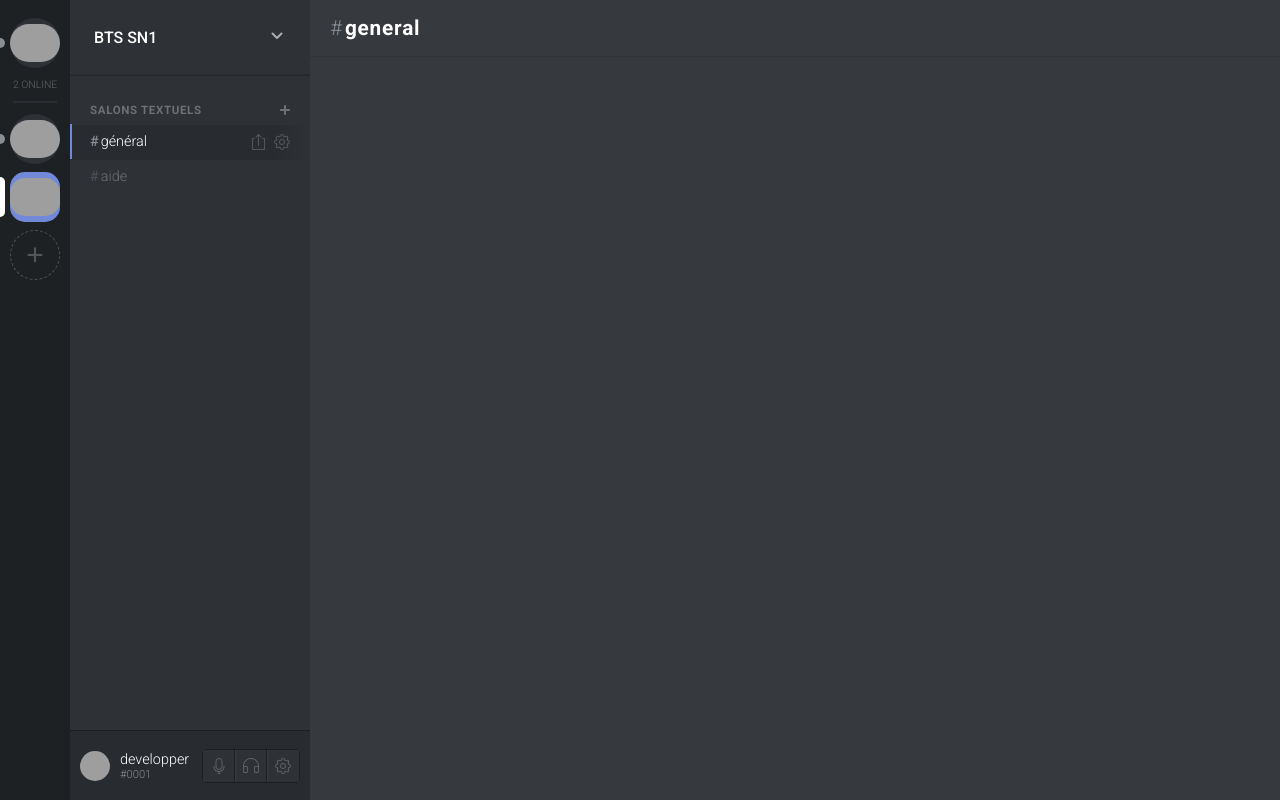
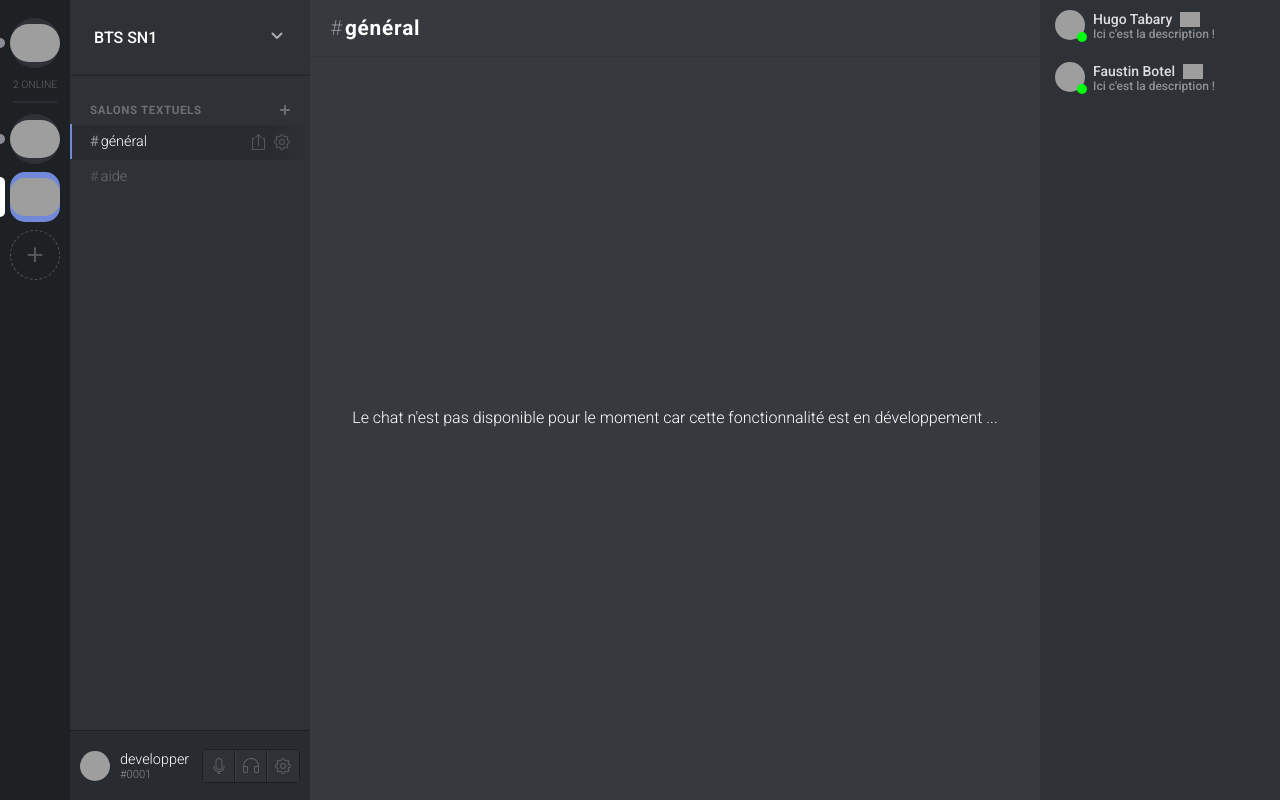
Before and after one commit to HugoTby/BlaBlaChat, a PHP site: page / in a window 1280 px wide. Run offline with PHP 8.4, Linux system fonts and the light colour scheme; grey boxes are pictures that could not be loaded.

Commit message:
Add files via upload

```diff
--- a/src/index.html
+++ b/src/index.html
@@ -7,7 +7,7 @@
     <meta name="viewport" content="width=device-width, initial-scale=1.0">
     <link rel="stylesheet" href="style.css">
     <script type="text/javascript" src="main.js"></script>
-    <title>Document</title>
+    <title>BlaBlaChat - BTSSN1</title>
 </head>
 
 <body>
@@ -15,11 +15,12 @@
         <aside class="servers">
             <div class="servers-collection">
                 <div class="server focusable server-friends unread" role="button" aria-label="Friends unread">
-                     <div class="server-icon"><!--<svg>
+                    <div class="server-icon"><!--<svg>
                             <use xlink:href="#icon-friends" />
                         </svg> -->
                         <img
-                        src="https://cdn3.iconfinder.com/data/icons/social-messaging-ui-color-line/254000/89-512.png" /></div>
+                            src="https://cdn3.iconfinder.com/data/icons/social-messaging-ui-color-line/254000/89-512.png" />
+                    </div>
                 </div>
             </div>
 
@@ -34,7 +35,8 @@
             <div class="servers-collection">
                 <div class="server focusable active" role="button" aria-label="My Server" aria-selected="true">
                     <div class="server-icon"><img
-                            src="https://media.licdn.com/dms/image/C4D03AQFe17hcSre8jw/profile-displayphoto-shrink_800_800/0/1629472375644?e=2147483647&v=beta&t=GO_Of8CSmw30DXYWD7KtZNIXv6gGVhAl6kFsyjFnDKc" /></div>
+                            src="https://media.licdn.com/dms/image/C4D03AQFe17hcSre8jw/profile-displayphoto-shrink_800_800/0/1629472375644?e=2147483647&v=beta&t=GO_Of8CSmw30DXYWD7KtZNIXv6gGVhAl6kFsyjFnDKc" />
+                    </div>
                 </div>
             </div>
             <div class="servers-collection">
@@ -83,8 +85,8 @@
             </section>
 
             <footer class="channels-footer">
-                <img class="avatar" alt="Avatar"
-                    src="https://encrypted-tbn0.gstatic.com/images?q=tbn:ANd9GcQRr0YlatAy-hrNCQjzZ7fqDzNiXt7HGmzVaA&usqp=CAU" />
+                <img class="avatar" alt="404"
+                    src="https://www.bitss.org/wp-content/uploads/2022/04/avatar_hu8d30e29128cae2b0d49276543cea6665_24055_250x250_fill_q90_lanczos_center.jpg" />
                 <div class="channels-footer-details">
                     <span class="username">developper</span>
                     <span class="tag">#0001</span>
@@ -103,15 +105,81 @@
             </footer>
         </aside>
 
+
+
         <div class="vert-container">
             <menu type="toolbar" class="menu">
-                <h2 class="menu-name">general</h2>
+                <h2 class="menu-name">général</h2>
             </menu>
-
             <section class="chat">
-
+                <span
+                    style="display: flex;justify-content: center;align-items: center; height: 90vh;font-weight: 300;">Le
+                    chat n'est pas disponible pour le moment car cette fonctionnalité est en développement ...</span>
             </section>
         </div>
+
+        <aside class="accounts">
+            <div class="member" aria-expanded="false">
+                <div class="layout">
+                    <div class="avatar">
+                        <div class="wrapper-3Un6-K" style="width: 32px; height: 32px;">
+                            <svg width="40" height="40" viewBox="0 0 40 40" class="mask" aria-hidden="true">
+                                <foreignObject x="0" y="0" width="32" height="32"
+                                    mask="url(#svg-mask-avatar-status-round-32)">
+                                    <div class="avatarStack-3Bjmsl">
+                                        <img src="https://www.bitss.org/wp-content/uploads/2022/04/avatar_hu8d30e29128cae2b0d49276543cea6665_24055_250x250_fill_q90_lanczos_center.jpg"
+                                            alt=" " class="avatar-31d8He" aria-hidden="true">
+                                    </div>
+                                </foreignObject>
+                                <circle cx="27" cy="27" r="5" fill="#00ff0c" mask="url(#svg-mask-status-dnd)" class="pointerEvents"></circle>
+                            </svg>
+                        </div>
+                    </div>
+                    <div class="content-1U25dZ">
+                        <div class="nameAndDecorators-3ERwy2">
+                            <div class="name-3Vmqxm">
+                                <span class="username-i5-wv-">
+                                    <span class="username-3_PJ5r desaturateUserColors-1O-G89">Hugo Tabary</span>
+                                </span>
+                            </div>
+                            <img style="padding-left:8px;height:15px"
+                                src="https://upload.wikimedia.org/wikipedia/commons/1/1f/031tick.png">
+                        </div>
+                        <div class="subText-OGOWMj">Ici c'est la description !</div>
+                    </div>
+                </div>
+            </div>
+            <div class="member" aria-expanded="false">
+                <div class="layout">
+                    <div class="avatar">
+                        <div class="wrapper-3Un6-K" style="width: 32px; height: 32px;">
+                            <svg width="40" height="40" viewBox="0 0 40 40" class="mask" aria-hidden="true">
+                                <foreignObject x="0" y="0" width="32" height="32"
+                                    mask="url(#svg-mask-avatar-status-round-32)">
+                                    <div class="avatarStack-3Bjmsl">
+                                        <img src="https://cyber-privacy.net/wp-content/uploads/thispersondoesnotexist.com-image02-1024x1024.jpg"
+                                            alt=" " class="avatar-31d8He" aria-hidden="true">
+                                    </div>
+                                </foreignObject>
+                                <circle cx="27" cy="27" r="5" fill="#00ff0c" mask="url(#svg-mask-status-dnd)" class="pointerEvents"></circle>
+                            </svg>
+                        </div>
+                    </div>
+                    <div class="content-1U25dZ">
+                        <div class="nameAndDecorators-3ERwy2">
+                            <div class="name-3Vmqxm">
+                                <span class="username-i5-wv-">
+                                    <span class="username-3_PJ5r desaturateUserColors-1O-G89">Faustin Botel</span>
+                                </span>
+                            </div>
+                            <img style="padding-left:8px;height:15px"
+                                src="https://cdn-icons-png.flaticon.com/512/6941/6941697.png">
+                        </div>
+                        <div class="subText-OGOWMj">Ici c'est la description !</div>
+                    </div>
+                </div>
+            </div>
+        </aside>
     </main>
 
 
@@ -183,29 +251,24 @@
 
     // N'oubliez pas d'inclure le code présent à la ligne 14, dans votre balise html <body>
 
-    document.onkeydown=function(e)
-    {
-        if(event.keyCode == 123)
-        {
+    document.onkeydown = function (e) {
+        if (event.keyCode == 123) {
             return false;
         }
-        if(e.ctrlKey && e.shiftKey && e.keyCode == 'I'.charCodeAt(0))
-        {
+        if (e.ctrlKey && e.shiftKey && e.keyCode == 'I'.charCodeAt(0)) {
             return false;
         }
-        if(e.ctrlKey && e.shiftKey && e.keyCode == 'J'.charCodeAt(0))
-        {
+        if (e.ctrlKey && e.shiftKey && e.keyCode == 'J'.charCodeAt(0)) {
             return false;
         }
-        if(e.ctrlKey && e.shiftKey && e.keyCode == 'C'.charCodeAt(0))
-        {
+        if (e.ctrlKey && e.shiftKey && e.keyCode == 'C'.charCodeAt(0)) {
             return false;
         }
-        if(e.ctrlKey && e.keyCode == 'U'.charCodeAt(0))
-        {
+        if (e.ctrlKey && e.keyCode == 'U'.charCodeAt(0)) {
             return false;
         }
 
     }
 </script>
+
 </html>
--- a/src/style.css
+++ b/src/style.css
@@ -40,6 +40,12 @@ html, body {
   display: none;
 }
 .channels {
+  background: #2E3136;
+  display: flex;
+  flex-direction: column;
+  flex: 0 0 240px;
+}
+.accounts {
   background: #2E3136;
   display: flex;
   flex-direction: column;
@@ -399,3 +405,77 @@ svg[id] {
   color: white;
   border-radius: 30%;
 }
+
+
+
+
+
+
+
+
+.member {
+  display: flex;
+  align-items: center;
+  padding: 10px;
+  cursor: pointer;
+  transition: background-color 0.2s ease-in-out;
+  user-select: none;
+  padding-left: 15px;
+}
+.layout {
+display: flex;
+align-items: center;
+}
+
+.member:hover {
+  background-color: #3a3f44;
+}
+
+.content-1U25dZ {
+  display: flex;
+  flex-direction: column;
+  justify-content: center;
+}
+
+.nameAndDecorators-3ERwy2 {
+  display: flex;
+  align-items: center;
+  padding-left: 6px;
+}
+
+.name-3Vmqxm {
+  font-weight: 500;
+  color: #dcddde;
+  font-size: 14px;
+  line-height: 16px;
+}
+
+.ownerIcon-255uKo {
+  margin-left: 4px;
+  fill: #f04747;
+}
+
+.subText-OGOWMj {
+  color: #8e9297;
+  font-size: 12px;
+  line-height: 14px;
+  padding-left: 6px;
+}
+.avatar-31d8He{
+  width: 30px;
+  height: 30px;
+  border-radius: 50%;
+}
+
+
+/* Style de la sélection pour tous les éléments de la page */
+::selection {
+  background-color: rgba(247, 243, 7, 0.527);
+  color: #fff;
+}
+
+/* Style de la sélection pour les éléments dans Firefox */
+::-moz-selection {
+  background-color: rgba(247, 243, 7, 0.527);
+  color: #fff;
+}
--- /dev/null
+++ b/src/utility.txt
@@ -0,0 +1 @@
+https://codepen.io/Hyperplexed/pen/VdjpKv
```
